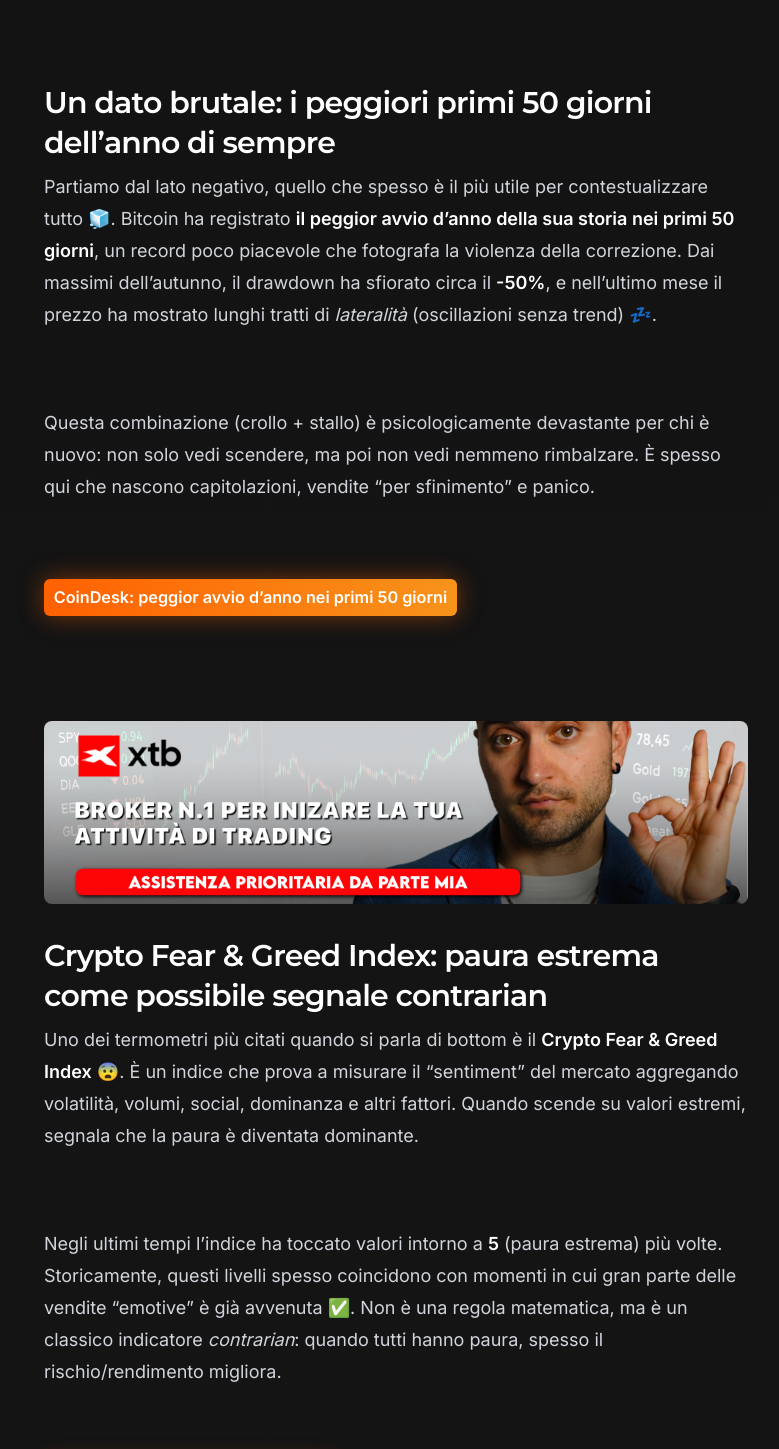
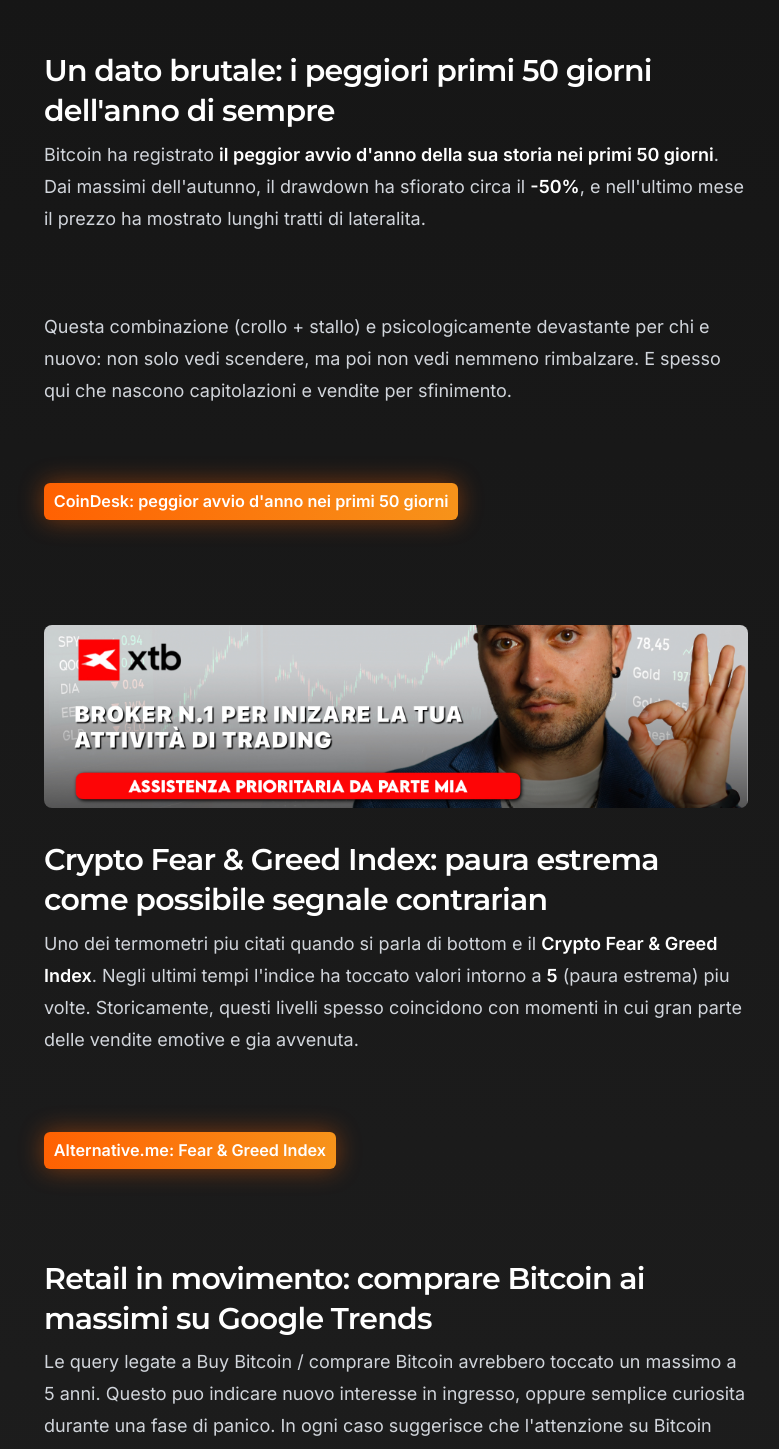
Before and after one commit to marco-costanza/MarcoCostanza, a Next.js app: page /blog/segnali-bottom-bitcoin in a window 1280 px wide. Shown: the part 940-2389 px from the top of the page, without its empty margins (244-1023 px from the left). Built offline with nearby package versions, Linux system fonts and the light colour scheme.

Commit message:
refactor: Replace static blog post data with dynamic fetching from repository, improving data management and scalability. Update blog post and slug generation methods for enhanced performance.

```diff
--- a/app/blog/[slug]/page.tsx
+++ b/app/blog/[slug]/page.tsx
@@ -1,19 +1,20 @@
 import type { Metadata } from "next";
 import Link from "next/link";
 import { notFound } from "next/navigation";
-import { BLOG_POSTS } from "@/lib/blog-posts";
+import { getBlogPostBySlug, getBlogSlugs } from "@/lib/blog-repository";
 import { cleanSourceParagraphs } from "@/lib/clean-article-html";
 import { ChevronLeft } from "lucide-react";
 
 type Props = { params: Promise<{ slug: string }> };
 
 export async function generateStaticParams() {
-  return BLOG_POSTS.map((post) => ({ slug: post.slug }));
+  const slugs = await getBlogSlugs();
+  return slugs.map((slug) => ({ slug }));
 }
 
 export async function generateMetadata({ params }: Props): Promise<Metadata> {
   const { slug } = await params;
-  const post = BLOG_POSTS.find((p) => p.slug === slug);
+  const post = await getBlogPostBySlug(slug);
   if (!post) return { title: "Articolo non trovato" };
   return {
     title: `${post.title} – Blog – Marco Costanza`,
@@ -23,7 +24,7 @@
 
 export default async function BlogPostPage({ params }: Props) {
   const { slug } = await params;
-  const post = BLOG_POSTS.find((p) => p.slug === slug);
+  const post = await getBlogPostBySlug(slug);
   if (!post) notFound();
 
   return (
--- a/app/blog/page.tsx
+++ b/app/blog/page.tsx
@@ -1,7 +1,7 @@
 import type { Metadata } from "next";
 import Link from "next/link";
 import Image from "next/image";
-import { BLOG_POSTS } from "@/lib/blog-posts";
+import { getAllBlogPosts } from "@/lib/blog-repository";
 import {
   Card,
   CardDescription,
@@ -16,7 +16,9 @@
   description: "Articoli e news su Bitcoin, mercati finanziari e divulgazione.",
 };
 
-export default function BlogPage() {
+export default async function BlogPage() {
+  const posts = await getAllBlogPosts();
+
   return (
     <div className="container mx-auto px-4 sm:px-6 lg:px-8 py-12 lg:py-16 page-shell section-surface p-6 sm:p-8">
       <h1 className="text-3xl sm:text-4xl font-bold text-foreground mb-4 tracking-tight">Blog</h1>
@@ -24,9 +26,9 @@
         Articoli, analisi e aggiornamenti su Bitcoin e mercati.
       </p>
 
-      {BLOG_POSTS.length > 0 && (
+      {posts.length > 0 && (
         <div className="grid gap-6 sm:gap-8 md:grid-cols-2 lg:grid-cols-3 mb-12">
-          {BLOG_POSTS.map((post) => (
+          {posts.map((post) => (
             <Card key={post.slug} className="h-full flex flex-col overflow-hidden">
               {post.thumbnail && (
                 <Link
--- /dev/null
+++ b/content/blog/segnali-bottom-bitcoin/index.html
@@ -0,0 +1,23 @@
+<div class="relative aspect-video w-full max-w-2xl mx-auto my-6 rounded-lg overflow-hidden"><iframe width="100%" height="100%" src="https://www.youtube.com/embed/4C8pqPTIaFI" title="YouTube" allow="accelerometer; autoplay; clipboard-write; encrypted-media; gyroscope; picture-in-picture" allowfullscreen class="absolute inset-0 w-full h-full"></iframe></div>
+
+<p>Negli ultimi mesi Bitcoin ha attraversato una delle fasi piu dure degli ultimi anni: forti ribassi, volatilita alta e un mercato bloccato in un range senza direzione chiara. Eppure, mentre molti investitori retail si fanno spaventare, una serie di indicatori sta alimentando una narrativa sempre piu diffusa: <strong>il bottom potrebbe essere vicino</strong>. Attenzione pero: vicino non significa garantito, e i mercati possono sempre sorprendere.</p><br><br>
+
+<h2>Un dato brutale: i peggiori primi 50 giorni dell'anno di sempre</h2>
+<p>Bitcoin ha registrato <strong>il peggior avvio d'anno della sua storia nei primi 50 giorni</strong>. Dai massimi dell'autunno, il drawdown ha sfiorato circa il <strong>-50%</strong>, e nell'ultimo mese il prezzo ha mostrato lunghi tratti di lateralita.</p><br><br>
+<p>Questa combinazione (crollo + stallo) e psicologicamente devastante per chi e nuovo: non solo vedi scendere, ma poi non vedi nemmeno rimbalzare. E spesso qui che nascono capitolazioni e vendite per sfinimento.</p><br><br>
+<p>Fonte: <a href="https://www.coindesk.com/markets/2026/02/20/bitcoin-logs-worst-ever-start-to-a-year-through-first-50-days" target="_blank">CoinDesk: peggior avvio d'anno nei primi 50 giorni</a>.</p><br><br>
+
+<div class="sponsor-box" style="text-align:center; margin: 20px 0;"><a href="https://geolink.xtb.com/83DJ8" target="_blank" rel="noopener noreferrer sponsored"><img src="/images/XTB_web.jpg" alt="XTB" loading="lazy" style="max-width:100%; height:auto;" /></a></div>
+
+<h2>Crypto Fear &amp; Greed Index: paura estrema come possibile segnale contrarian</h2>
+<p>Uno dei termometri piu citati quando si parla di bottom e il <strong>Crypto Fear &amp; Greed Index</strong>. Negli ultimi tempi l'indice ha toccato valori intorno a <strong>5</strong> (paura estrema) piu volte. Storicamente, questi livelli spesso coincidono con momenti in cui gran parte delle vendite emotive e gia avvenuta.</p><br><br>
+<p>Approfondimento e metodologia: <a href="https://alternative.me/crypto/fear-and-greed-index/" target="_blank">Alternative.me: Fear &amp; Greed Index</a>.</p><br><br>
+
+<h2>Retail in movimento: comprare Bitcoin ai massimi su Google Trends</h2>
+<p>Le query legate a Buy Bitcoin / comprare Bitcoin avrebbero toccato un massimo a 5 anni. Questo puo indicare nuovo interesse in ingresso, oppure semplice curiosita durante una fase di panico. In ogni caso suggerisce che l'attenzione su Bitcoin non e morta.</p><br><br>
+
+<h2>Le whale tornano ad accumulare</h2>
+<p>I dati on-chain mostrano una dinamica interessante: dopo una fase di distribuzione, alcune grandi entita hanno ricominciato ad accumulare. Non significa che le whale non sbaglino mai, ma e un segnale coerente con l'idea di una zona di value per capitali pazienti.</p><br><br>
+
+<h2>Conclusione: tanti segnali pro-bottom, ma nessuna certezza</h2>
+<p>Mettere insieme paura estrema, accumulo whale, riduzione degli short su CME e dinamiche macro crea una narrativa coerente: il mercato potrebbe essere vicino a un minimo di ciclo. Ma resta fondamentale distinguere tra probabilita e certezze.</p><br><br>
--- /dev/null
+++ b/data/blog/posts-manifest.json
@@ -0,0 +1,20 @@
+[
+  {
+    "slug": "segnali-bottom-bitcoin",
+    "title": "Segnali bottom Bitcoin: Fear & Greed, whale e molto altro",
+    "excerpt": "Indicatori che molti guardano per capire se il mercato e vicino a un minimo di ciclo: dai dati brutali dei primi 50 giorni al Fear & Greed Index, dalle whale in accumulo al posizionamento CME.",
+    "date": "2026-02",
+    "thumbnail": "https://img.youtube.com/vi/4C8pqPTIaFI/hqdefault.jpg",
+    "published": true,
+    "publishedAt": "2026-02-20T09:00:00.000Z"
+  },
+  {
+    "slug": "bitcoin-standard-prezzare-mining-ai",
+    "title": "Bitcoin standard: come si prezzano le cose, perche Bitcoin non si \"supera\" e cosa sta succedendo tra mining e AI",
+    "excerpt": "In un Bitcoin standard i prezzi si esprimono in sats come oggi in euro. Satoshi, Lightning, mining e AI: una guida chiara.",
+    "date": "2026-03",
+    "thumbnail": "https://img.youtube.com/vi/_Czj-qiByrY/hqdefault.jpg",
+    "published": true,
+    "publishedAt": "2026-03-11T09:00:00.000Z"
+  }
+]
--- /dev/null
+++ b/lib/blog-repository.ts
@@ -0,0 +1,60 @@
+import { readFile } from "node:fs/promises";
+import path from "node:path";
+
+export type BlogManifestEntry = {
+  slug: string;
+  title: string;
+  excerpt: string;
+  date?: string;
+  thumbnail?: string;
+  published?: boolean;
+  publishedAt?: string;
+};
+
+export type BlogPost = BlogManifestEntry & {
+  content: string;
+};
+
+const MANIFEST_PATH = path.join(
+  process.cwd(),
+  "data",
+  "blog",
+  "posts-manifest.json"
+);
+
+function contentPathForSlug(slug: string): string {
+  return path.join(process.cwd(), "content", "blog", slug, "index.html");
+}
+
+async function readManifest(): Promise<BlogManifestEntry[]> {
+  const raw = await readFile(MANIFEST_PATH, "utf8");
+  const parsed = JSON.parse(raw) as BlogManifestEntry[];
+  return parsed.filter((entry) => entry.slug && entry.title && entry.excerpt);
+}
+
+async function readHtmlContent(slug: string): Promise<string> {
+  const raw = await readFile(contentPathForSlug(slug), "utf8");
+  return raw.trim();
+}
+
+export async function getAllBlogPosts(): Promise<BlogPost[]> {
+  const manifest = await readManifest();
+  const published = manifest.filter((entry) => entry.published !== false);
+  const posts = await Promise.all(
+    published.map(async (entry) => ({
+      ...entry,
+      content: await readHtmlContent(entry.slug),
+    }))
+  );
+  return posts;
+}
+
+export async function getBlogPostBySlug(slug: string): Promise<BlogPost | null> {
+  const posts = await getAllBlogPosts();
+  return posts.find((post) => post.slug === slug) ?? null;
+}
+
+export async function getBlogSlugs(): Promise<string[]> {
+  const posts = await getAllBlogPosts();
+  return posts.map((post) => post.slug);
+}
```
Also changed, not shown: content/blog/bitcoin-standard-prezzare-mining-ai/index.html (added, +25 -0 lines), 1 other file (tests, documents, lock files or other folders).
